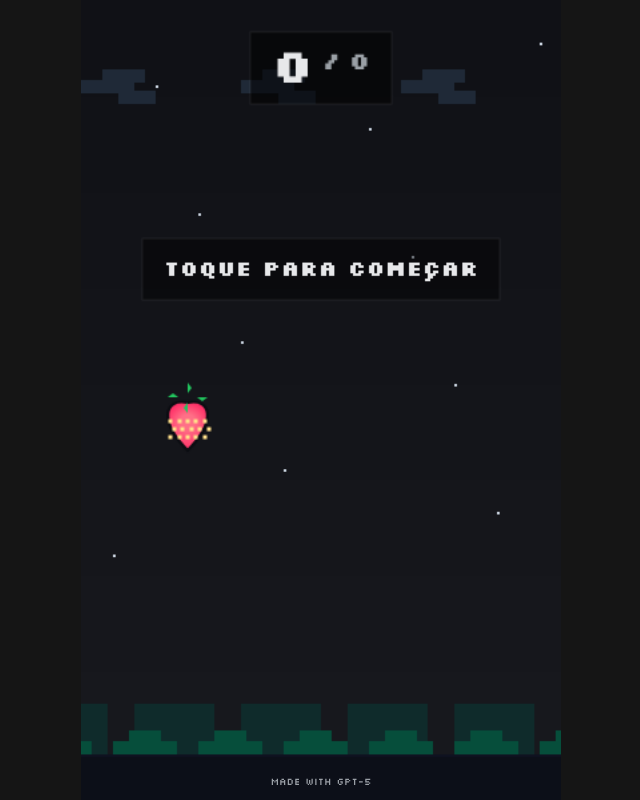
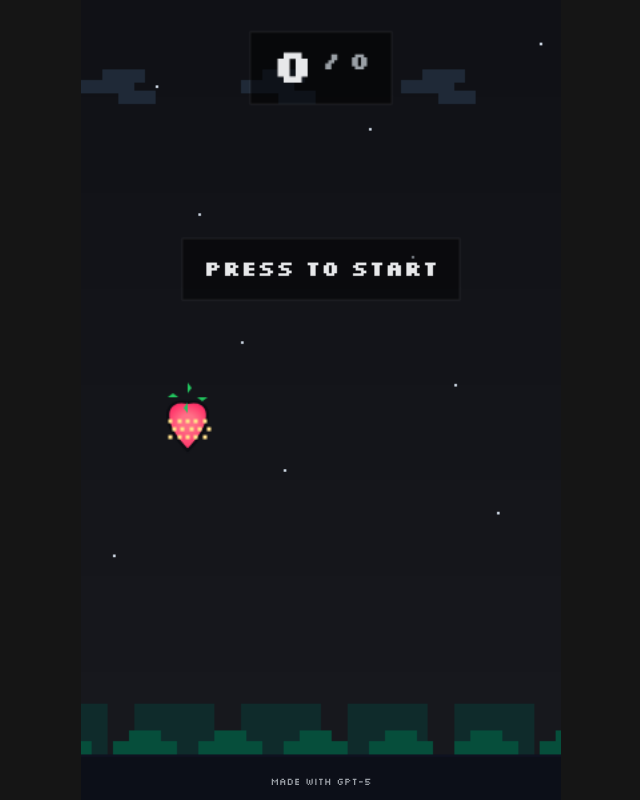
Before and after one commit to melquisedecfelipe/strawberry-gpt, a plain HTML site: page index.html in a window 1280 px wide. Shown: the whole page, without its empty margins (319-959 px from the left). Drawn offline with Linux system fonts and the light colour scheme.

Commit message:
Update viewport settings and improve user prompts in game

```diff
--- a/index.html
+++ b/index.html
@@ -2,7 +2,7 @@
 <html lang="pt-BR">
   <head>
     <meta charset="utf-8" />
-    <meta name="viewport" content="width=device-width, initial-scale=1, viewport-fit=cover" />
+    <meta name="viewport" content="width=device-width, initial-scale=1.0, maximum-scale=1.0, user-scalable=no">
     <meta name="color-scheme" content="dark" />
     <meta name="theme-color" content="#151515" />
     <meta name="mobile-web-app-capable" content="yes" />
--- a/index.js
+++ b/index.js
@@ -9,6 +9,7 @@ const canvas = document.getElementById('game');
 if (!(canvas instanceof HTMLCanvasElement)) {
   throw new Error('Canvas element #game not found or is not a <canvas>');
 }
+
 // On-screen context (only composites the low-res buffer → upscaled without smoothing)
 const screenCtx = canvas.getContext('2d');
 if (!screenCtx) {
@@ -16,7 +17,7 @@ if (!screenCtx) {
 }
 
 // Offscreen low-res buffer for pixel-art look
-const PIXEL_SCALE = 1; // 2x upscale → buffer is half of logical resolution
+const PIXEL_SCALE = 1; // 1x upscale → buffer is half of logical resolution
 const buffer = document.createElement('canvas');
 const ctx = buffer.getContext('2d');
 if (!ctx) {
@@ -726,9 +727,9 @@ function drawHud() {
   ctx.fillText(String(state.best), cursorX, baselineFor(bestPx));
 
   if (!state.started) {
-    drawCenterMessage(['Toque para começar']);
+    drawCenterMessage(['Press to start']);
   } else if (state.gameOver) {
-    drawCenterMessage(['GAME OVER', 'Toque para reiniciar']);
+    drawCenterMessage(['GAME OVER', 'Press to restart']);
   }
 }
 
```
